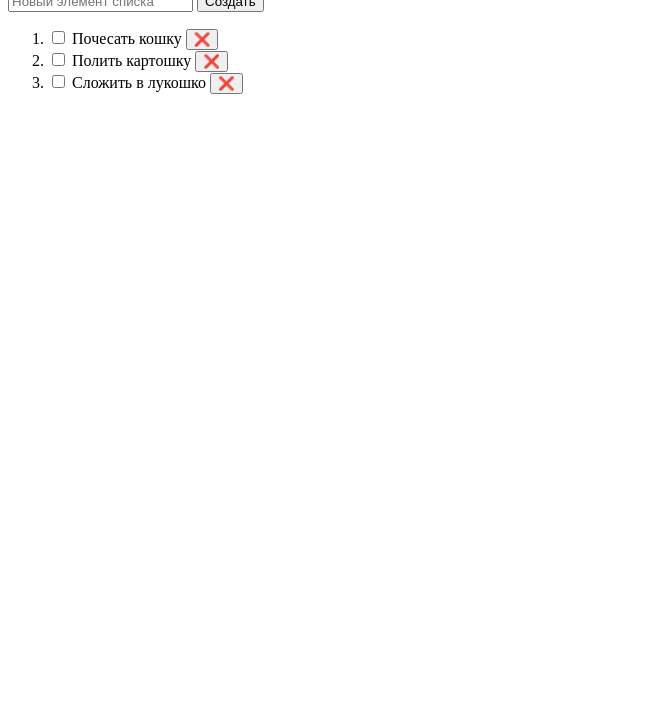
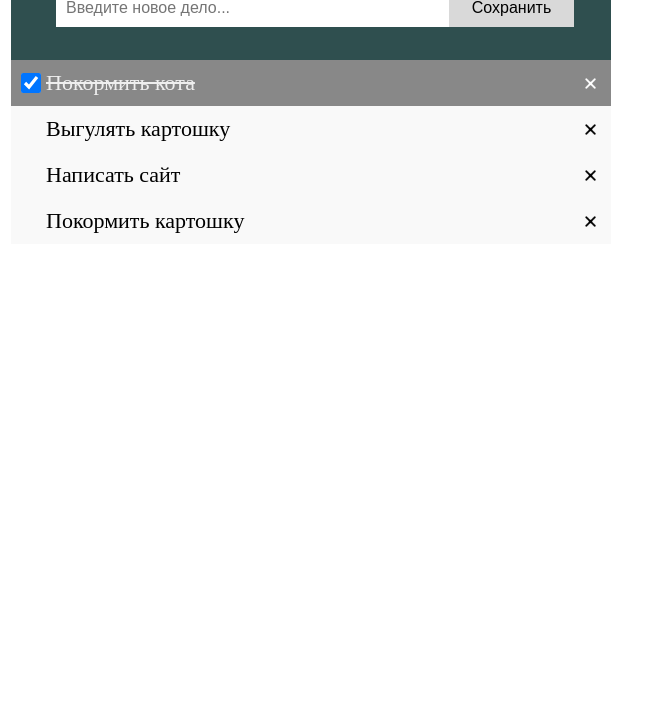
Before and after one commit to Stirven13/VkiTaskVainer.github.io, a plain HTML site: page index.html in a window 1280 px wide. Shown: the part 89-800 px from the top of the page, without its empty margins (0-666 px from the left). Drawn offline with Linux system fonts and the light colour scheme.

Commit message:
Do second lab

```diff
--- /dev/null
+++ b/css/style.css
@@ -0,0 +1,147 @@
+body, html {
+}
+
+::-webkit-scrollbar {
+    display: none;
+}
+
+
+.class_todo_list {
+    max-width: 600px;
+    min-width: 300px;
+    margin: 3px;
+}
+
+.title_style {
+    background: #2f4f4f;
+    border-top: 26px solid #2f4f4f;
+    border-bottom: 33px solid #2f4f4f;
+    border-left: 45px solid #2f4f4f;
+    border-right: 47px solid #2f4f4f;
+}
+
+.title_style h1 {
+    color: #fff;
+    text-align: center;
+    font: 400 31px/1 'Times New Roman', sans-serif;
+    font-weight: bold;
+    margin: 6px;
+}
+
+
+.title_new_elem_input input[type="text"] {
+    width: calc(100% - 125px);
+    height: 39px;
+    font-size: 16px;
+    background: #fff;
+    padding: 0;
+    border: 0;
+    padding-left: 10px;
+}
+
+.title_new_elem_input input[type="text"]:focus {
+    outline: none;
+}
+
+.title_new_elem_input button {
+    height: 39px;
+    width: 125px;
+    padding: 0;
+    border: 0;
+    font-size: 16px;
+    background: #d9d9d9;
+    position: absolute;
+    transition: 0.1s linear;
+}
+
+.title_new_elem_input button:active {
+    background: #c8c8c8;
+}
+
+.title_new_elem_input button:hover {
+    font-size: 18px;
+    filter: brightness(90%);
+}
+
+
+.todo_list ol {
+    list-style: none;
+    padding: 0;
+    margin: 0;
+
+}
+
+.todo_list li {
+    padding: 0;
+    position: relative;
+    font: 400 22px/1 'Times New Roman', sans-serif;
+    height: 46px;
+}
+
+.todo_list li:hover {
+    filter: brightness(90%);
+}
+
+.todo_list input[type="checkbox"] {
+    display: none;
+    margin: 0;
+    position: absolute;
+    left: 10px;
+    top: calc(50% - 10px);
+    width: 20px;
+    height: 20px;
+    cursor: pointer;
+}
+
+.todo_list span {
+    cursor: pointer;
+    position: absolute;
+    left: 35px;
+    top: calc(50% - 11px);
+    transition: text-decoration 0.5s linear;
+}
+
+.todo_list button {
+    cursor: pointer;
+    background: url('/source/image/cross.png') no-repeat;
+    background-size: 100% 100%;
+    width: 11px;
+    height: 11px;
+    border: 0;
+    padding: 0;
+    position: absolute;
+    top: calc(50% - 5px);
+    right: 15px;
+}
+
+.todo_list button:hover {
+    transform: scale(1.1);
+}
+
+.todo_list div {
+    cursor: pointer;
+    transition: background-color 0.2s linear;
+    background-color: #f9f9f9;
+    width: 100%;
+    height: 100%;
+}
+
+.todo_list input[type="checkbox"]:checked {
+    background: url('/source/image/checkmark.png') no-repeat;
+    background-size: 20px 20px;
+    background-position: 0 0;
+    display: inline-block;
+}
+
+.todo_list input[type="checkbox"]:checked + span {
+    text-decoration: line-through;
+    color: #eeeeee;
+}
+
+.todo_list input[type="checkbox"]:checked + span + button {
+    filter: invert(100%);
+}
+
+.todo_list input[type="checkbox"]:checked ~ div {
+    background-color: #888888;
+}
--- a/index.html
+++ b/index.html
@@ -3,30 +3,72 @@
 <head>
     <meta charset="UTF-8">
     <title>Системное программирование 2023</title>
+    <link href="css/style.css" rel="stylesheet">
 </head>
 <body>
+<div class="class_todo_list">
+    <div class="title_style">
         <h1>Список дел</h1>
+        <div class="title_new_elem_input">
             <label>
-    <input placeholder="Новый элемент списка" type="text">
+                <input placeholder="Введите новое дело..." type="text">
             </label>
-<button>Создать</button>
+            <button>Сохранить</button>
+        </div>
 
-<ol>
-    <li><label>
+    </div>
+    <div class="todo_list">
+        <ol style="height: 184px; overflow: auto">
+            <li>
+                <label>
+                    <input checked type="checkbox"/>
+                    <span>Покормить кота</span>
+                    <button></button>
+                    <div></div>
+                </label>
+            </li>
+            <li>
+                <label>
                     <input type="checkbox"/>
-    </label>Почесать кошку
-        <button>❌</button>
+                    <span>Выгулять картошку</span>
+                    <button></button>
+                    <div></div>
+                </label>
             </li>
-    <li><label>
+            <li>
+                <label>
                     <input type="checkbox"/>
-    </label>Полить картошку
-        <button>❌</button>
+                    <span>Написать сайт</span>
+                    <button></button>
+                    <div></div>
+                </label>
             </li>
-    <li><label>
+            <li>
+                <label>
                     <input type="checkbox"/>
-    </label>Сложить в лукошко
-        <button>❌</button>
+                    <span>Покормить картошку</span>
+                    <button></button>
+                    <div></div>
+                </label>
+            </li>
+            <li>
+                <label>
+                    <input type="checkbox"/>
+                    <span>Выгулять сайт</span>
+                    <button></button>
+                    <div></div>
+                </label>
+            </li>
+            <li>
+                <label>
+                    <input type="checkbox"/>
+                    <span>Покартошить сайт</span>
+                    <button></button>
+                    <div></div>
+                </label>
             </li>
         </ol>
+    </div>
+</div>
 </body>
 </html>
```
Also changed, not shown: source/image/checkmark.png (added), source/image/cross.png (added). Lines whose indentation alone changed are shown as unchanged.
